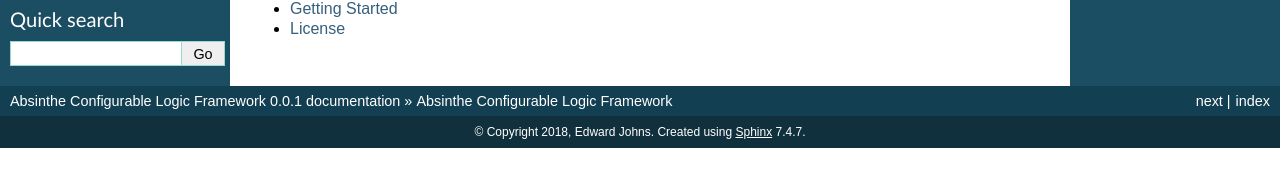
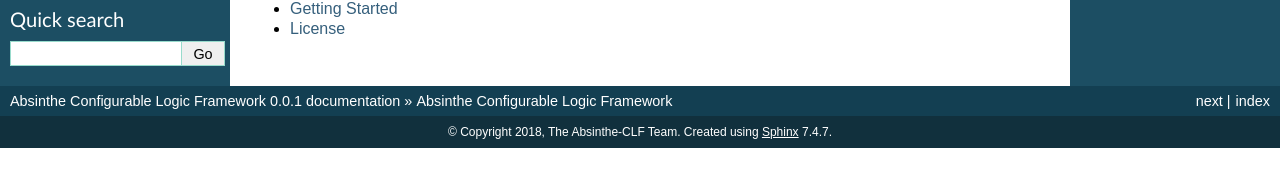
Before and after one commit to fossabot/absinthe-clf, a Sphinx documentation site: the page built from docs/source/index.rst, in a window 1280 px wide. Shown: the part 151-338 px from the top of the page. Built offline with Sphinx 7.4.7, drawn with Linux system fonts in a browser that asks for light colours.

Commit message:
Added stub code to call tests from dodo.py. Changed author name in docs.

```diff
--- a/docs/source/conf.py
+++ b/docs/source/conf.py
@@ -20,8 +20,8 @@ sys.path.insert(0, os.path.abspath('..'))
 # -- Project information -----------------------------------------------------
 
 project = 'Absinthe Configurable Logic Framework'
-copyright = '2018, Edward Johns'
-author = 'Edward Johns'
+copyright = '2018, The Absinthe-CLF Team'
+author = 'The Absinthe-CLF Team'
 
 # The short X.Y version
 version = '0.0'
@@ -130,7 +130,7 @@ latex_elements = {
 #  author, documentclass [howto, manual, or own class]).
 latex_documents = [
     (master_doc, 'AbsintheCLF.tex', 'Absinthe Configurable Logic Framework',
-     'Edward Johns', 'manual'),
+     author, 'manual'),
 ]
 
 
```
Also changed, not shown: dodo.py (+7 -0 lines), .travis.yml.
